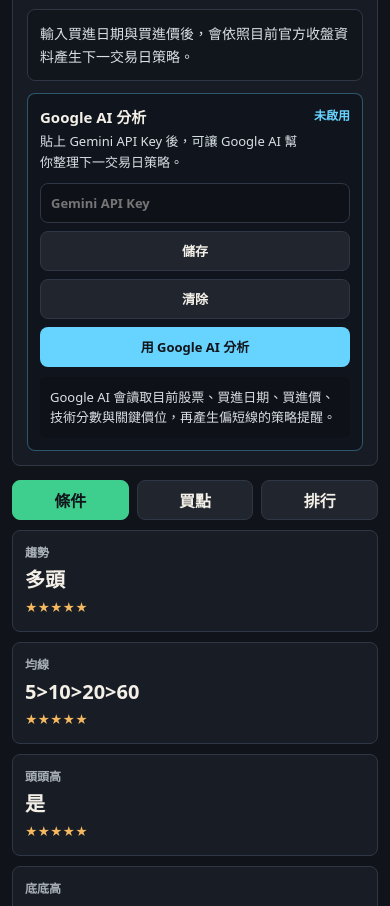
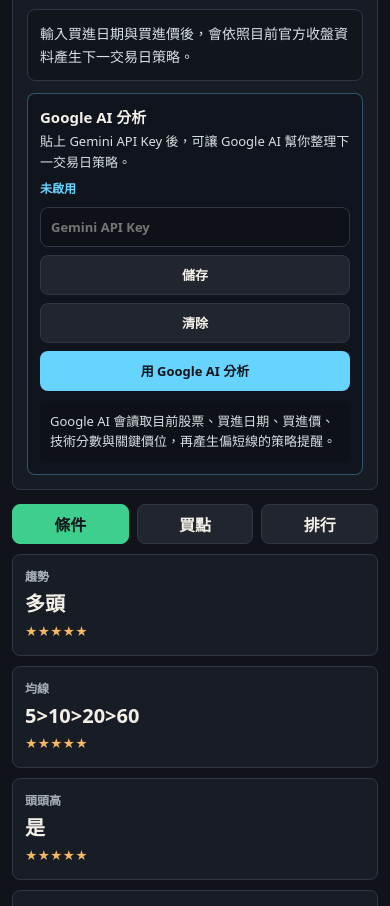
Before and after one commit to b9007082-cell/pj-stock-ai, a website: page public/pj-stock-ai/index.html in a window 390 px wide. Shown: the part 958-1864 px from the top of the page. Drawn offline with Linux system fonts and the light colour scheme; no server answers.

Commit message:
Fix Google AI result layout

```diff
--- a/public/pj-stock-ai/index.html
+++ b/public/pj-stock-ai/index.html
@@ -8,7 +8,7 @@
   <meta name="apple-mobile-web-app-title" content="PJ Stock AI">
   <title>PJ Stock AI</title>
   <link rel="manifest" href="./manifest.webmanifest">
-  <link rel="stylesheet" href="./styles.css?v=5">
+  <link rel="stylesheet" href="./styles.css?v=6">
 </head>
 <body>
   <div class="app-shell">
--- a/public/pj-stock-ai/styles.css
+++ b/public/pj-stock-ai/styles.css
@@ -333,10 +333,12 @@
   border: 1px solid rgba(103, 212, 255, 0.35);
   border-radius: var(--radius);
   background: rgba(13, 18, 27, 0.74);
+  overflow: visible;
 }
 
 .google-ai-head {
   display: flex;
+  align-items: flex-start;
   justify-content: space-between;
   gap: 12px;
   margin-bottom: 10px;
@@ -418,6 +420,15 @@
   padding: 10px;
   border-radius: 6px;
   background: #0e1117;
+  max-height: none;
+  overflow: visible;
+  overflow-wrap: anywhere;
+  white-space: normal;
+  word-break: break-word;
+}
+
+.google-ai-result p + p {
+  margin-top: 8px;
 }
 
 .google-ai-result strong {
@@ -615,6 +626,11 @@
     grid-template-columns: 1fr;
   }
 
+  .google-ai-head {
+    flex-direction: column;
+    gap: 6px;
+  }
+
   .input-row {
     grid-template-columns: 1fr;
   }
```
